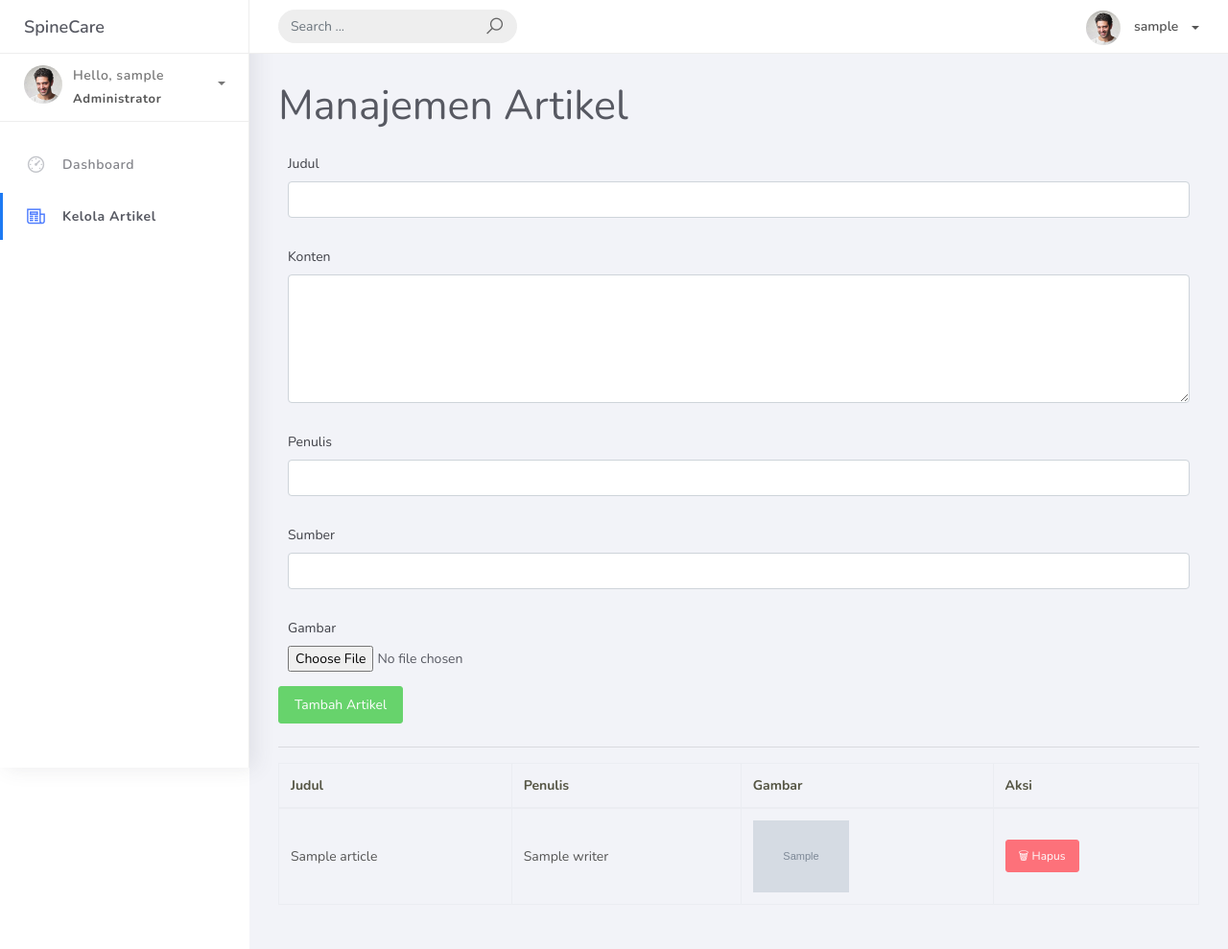
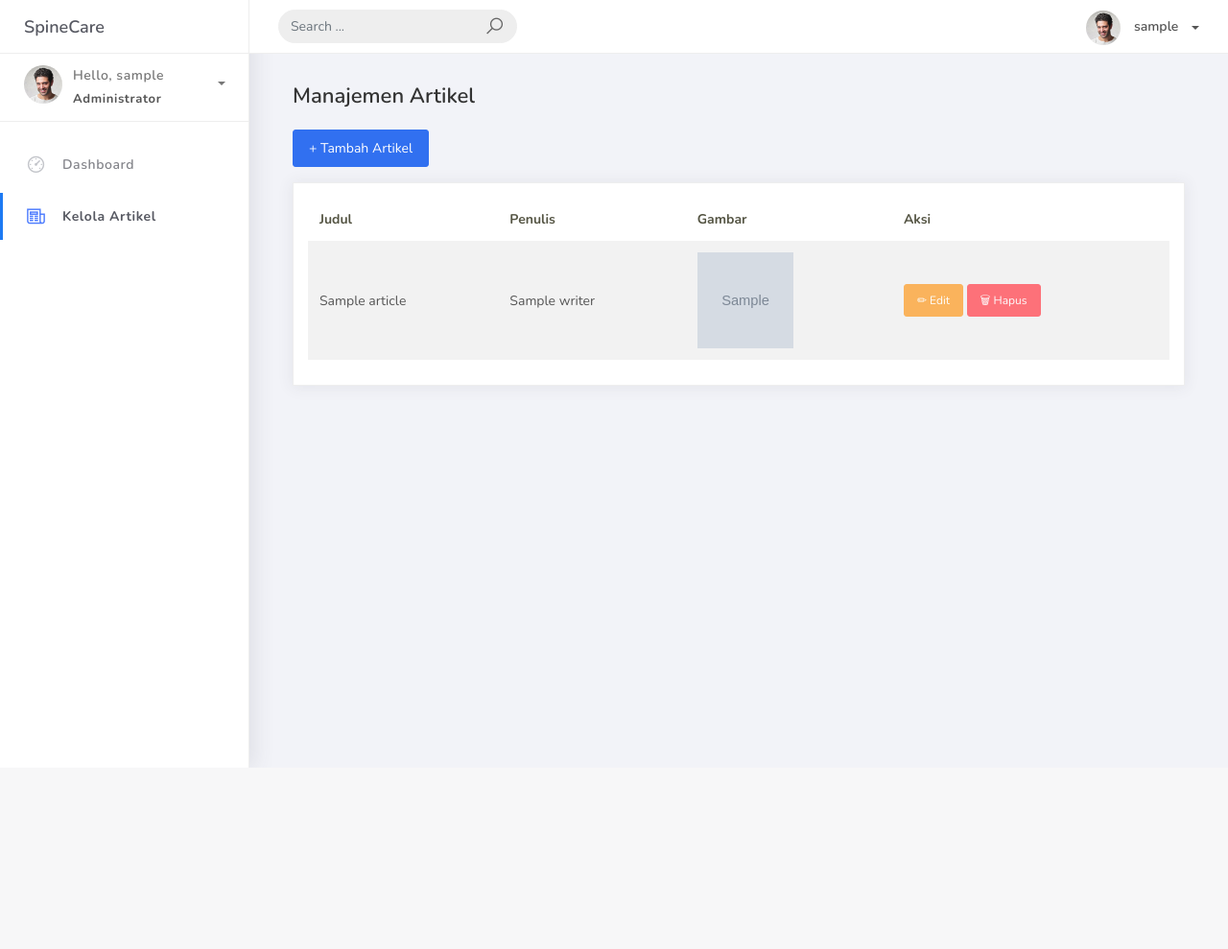
Before and after one commit to spinecareapp/spinecare_backend, a Flask app: page /admin/articles in a window 1280 px wide. Shown: the whole page at 96% size. After the commit the page ends 800 px from the top, so only its background shows below. Run offline with Flask 3, Linux system fonts and the light colour scheme; the visitor is signed in with stand-in values (Sample User, id 1); grey boxes marked "Sample" are stand-in pictures; a database or web service that is not in the repository returns one stand-in record (values such as "Sample title"); parts of the project's set-up code (start-up, migrations or seed data) failed here and were passed over; some libraries are stand-ins or nearby versions.

Commit message:
penambahan edit di admin

```diff
--- a/app/admin/templates/articles.html
+++ b/app/admin/templates/articles.html
@@ -1,40 +1,12 @@
-{% extends 'base.html' %}
-
-{% block title %}Kelola Artikel{% endblock %}
-
-{% block content %}
-<h2>Manajemen Artikel</h2>
-
-<!-- Form Tambah Artikel -->
-<form method="POST" action="{{ url_for('admin.add_article_admin') }}" enctype="multipart/form-data" class="mb-4">
-  <div class="form-group">
-    <label>Judul</label>
-    <input type="text" name="title" class="form-control" required>
-  </div>
-  <div class="form-group">
-    <label>Konten</label>
-    <textarea name="content" class="form-control" rows="5" required></textarea>
-  </div>
-  <div class="form-group">
-    <label>Penulis</label>
-    <input type="text" name="writer" class="form-control" required>
-  </div>
-  <div class="form-group">
-    <label>Sumber</label>
-    <input type="text" name="source" class="form-control">
-  </div>
-  <div class="form-group">
-    <label>Gambar</label>
-    <input type="file" name="photo" class="form-control-file">
-  </div>
-  <button type="submit" class="btn btn-success">Tambah Artikel</button>
-</form>
-
-<hr>
-
-<!-- Tabel Artikel -->
-<div class="table-responsive">
-  <table class="table table-bordered">
+{% extends 'base.html' %} {% block content %}
+<div class="container-fluid">
+  <h4 class="page-title">Manajemen Artikel</h4>
+  <div class="row">
+    <div class="col-md-12">
+      <button class="btn btn-primary mb-3" data-toggle="modal" data-target="#modalAdd">+ Tambah Artikel</button>
+      <div class="card">
+        <div class="card-body">
+          <table class="table table-striped">
             <thead>
               <tr>
                 <th>Judul</th>
@@ -44,23 +16,111 @@
               </tr>
             </thead>
             <tbody>
-      {% for a in articles %}
+              {% for article in articles %}
               <tr>
-        <td>{{ a.title }}</td>
-        <td>{{ a.writer }}</td>
+                <td>{{ article.title }}</td>
+                <td>{{ article.writer }}</td>
                 <td>
-          {% if a.photo %}
-            <img src="{{ url_for('static', filename='uploads/articles/' ~ a.photo) }}" width="100">
+                  {% if article.photo %}
+                  <img src="{{ url_for('article.get_image', image_name=article.photo) }}" width="100" height="100" alt="Thumbnail" />
                   {% else %}
-            Tidak ada gambar
+                  <span class="text-muted">Tidak ada gambar</span>
                   {% endif %}
                 </td>
                 <td>
-          <a href="{{ url_for('admin.delete_article_admin', id=a._id) }}" class="btn btn-sm btn-danger">🗑 Hapus</a>
+                  <a href="#" class="btn btn-warning btn-sm" data-toggle="modal" data-target="#modalEdit{{ article._id }}">✏ Edit</a>
+                  <a href="{{ url_for('admin.delete_article_admin', id=article._id) }}" class="btn btn-danger btn-sm">🗑 Hapus</a>
                 </td>
               </tr>
               {% endfor %}
             </tbody>
           </table>
         </div>
-{% endblock %}
+      </div>
+    </div>
+  </div>
+</div>
+
+<!-- Modal Tambah Artikel -->
+<div class="modal fade" id="modalAdd" tabindex="-1">
+  <div class="modal-dialog">
+    <form method="POST" action="{{ url_for('admin.add_article_admin') }}" enctype="multipart/form-data" class="modal-content">
+      <div class="modal-header">
+        <h5 class="modal-title">Tambah Artikel</h5>
+        <button type="button" class="close" data-dismiss="modal"><span>&times;</span></button>
+      </div>
+      <div class="modal-body">
+        <div class="form-group">
+          <label>Judul</label>
+          <input type="text" name="title" class="form-control" required />
+        </div>
+        <div class="form-group">
+          <label>Penulis</label>
+          <input type="text" name="writer" class="form-control" required />
+        </div>
+        <div class="form-group">
+          <label>Konten</label>
+          <textarea name="content" class="form-control"></textarea>
+        </div>
+        <div class="form-group">
+          <label>Sumber</label>
+          <input type="text" name="source" class="form-control" />
+        </div>
+        <div class="form-group">
+          <label>Gambar</label>
+          <input type="file" name="photo" class="form-control" required />
+        </div>
+      </div>
+      <div class="modal-footer">
+        <button class="btn btn-success">Tambah</button>
+      </div>
+    </form>
+  </div>
+</div>
+
+<!-- Semua Modal Edit Dipisahkan di Luar Tabel -->
+{% for article in articles %}
+<div class="modal fade" id="modalEdit{{ article._id }}" tabindex="-1" role="dialog" aria-labelledby="modalEditLabel{{ article._id }}" aria-hidden="true">
+  <div class="modal-dialog modal-dialog-centered">
+    <form method="POST" action="{{ url_for('admin.edit_article_admin', id=article._id) }}" enctype="multipart/form-data" class="modal-content">
+      <div class="modal-header bg-primary text-white">
+        <h5 class="modal-title" id="modalEditLabel{{ article._id }}">Edit Artikel</h5>
+        <button type="button" class="close text-white" data-dismiss="modal" aria-label="Close">
+          <span aria-hidden="true">&times;</span>
+        </button>
+      </div>
+      <div class="modal-body">
+        <div class="form-group">
+          <label>Judul</label>
+          <input type="text" name="title" value="{{ article.title }}" class="form-control" required />
+        </div>
+        <div class="form-group">
+          <label>Penulis</label>
+          <input type="text" name="writer" value="{{ article.writer }}" class="form-control" required />
+        </div>
+        <div class="form-group">
+          <label>Konten</label>
+          <textarea name="content" class="form-control" required>{{ article.content }}</textarea>
+        </div>
+        <div class="form-group">
+          <label>Sumber</label>
+          <input type="text" name="source" value="{{ article.source }}" class="form-control" />
+        </div>
+        <div class="form-group">
+          <label>Gambar (jika ingin ganti)</label>
+          <input type="file" name="photo" class="form-control" />
+        </div>
+        {% if article.photo %}
+        <div class="text-center my-3">
+          <img src="{{ url_for('article.get_image', image_name=article.photo) }}" width="100" height="100" />
+        </div>
+        {% endif %}
+      </div>
+      <div class="modal-footer">
+        <button type="button" class="btn btn-secondary" data-dismiss="modal">Batal</button>
+        <button type="submit" class="btn btn-primary">Simpan Perubahan</button>
+      </div>
+    </form>
+  </div>
+</div>
+{% endfor %} {% endblock %}
--- a/app/routes/admin_routes.py
+++ b/app/routes/admin_routes.py
@@ -1,5 +1,6 @@
 from flask import Blueprint, render_template, request, redirect, url_for, flash, session
 from app.services.admin_services import login_admin
+from app.services.article_services import update_article_with_file_service
 from app.utils.decorators import admin_login_required
 from app import db  # ✅ import db agar bisa query ke Mongo
 from bson import ObjectId  # ✅ untuk manipulasi _id dari MongoDB
@@ -58,14 +59,12 @@ def dashboard():
 def table():
     return render_template('forms.html')
 
-# ✅ LIST ARTIKEL
 @admin_bp.route('/articles')
 @admin_login_required
 def admin_articles():
     articles = list(db.db.articles.find().sort('_id', -1))
     return render_template('articles.html', articles=articles)
 
-# ✅ TAMBAH ARTIKEL
 @admin_bp.route('/articles/add', methods=['POST'])
 @admin_login_required
 def add_article_admin():
@@ -80,7 +79,7 @@ def add_article_admin():
         timestamp = datetime.datetime.now().strftime("%Y%m%d%H%M%S")
         filename = f"{timestamp}_{photo.filename}"
         UPLOAD_FOLDER = "app/static/uploads/articles"
-        os.makedirs(UPLOAD_FOLDER, exist_ok=True)  # ✅ Pastikan folder ada
+        os.makedirs(UPLOAD_FOLDER, exist_ok=True)
         photo.save(os.path.join(UPLOAD_FOLDER, filename))
 
     article = {
@@ -94,7 +93,15 @@ def add_article_admin():
     flash("Artikel berhasil ditambahkan", "success")
     return redirect(url_for('admin.admin_articles'))
 
-# ✅ HAPUS ARTIKEL
+@admin_bp.route('/articles/edit/<id>', methods=['POST'])
+@admin_login_required
+def edit_article_admin(id):
+    data = request.form.to_dict()
+    photo = request.files.get('photo')
+    update_article_with_file_service(id, data, photo)
+    flash("Artikel berhasil diperbarui", "success")
+    return redirect(url_for('admin.admin_articles'))
+
 @admin_bp.route('/articles/delete/<id>')
 @admin_login_required
 def delete_article_admin(id):
```
Also changed, not shown: app/services/article_services.py (+16 -0 lines), app/static/uploads/articles/20250524190659_ChatGPT Image May 13, 2025, 05_19_17 AM.png (added), static/uploads/articles/20250524194510_carbon (5).png (added), static/uploads/articles/20250524200208_I-JOLAN.png (added), static/uploads/articles/20250524200244_carbon (5).png (added), static/uploads/articles/20250524200301_carbon (3).png (added), static/uploads/articles/20250524200651_ijolan flow.png (added), static/uploads/articles/20250524200750_I-JOLAN.png (added), static/uploads/articles/20250524200807_leaflet-halodoc.jpg (added), static/uploads/articles/20250524201140_carbon (6).png (added), 1 other file. Lines whose indentation alone changed are shown as unchanged.
